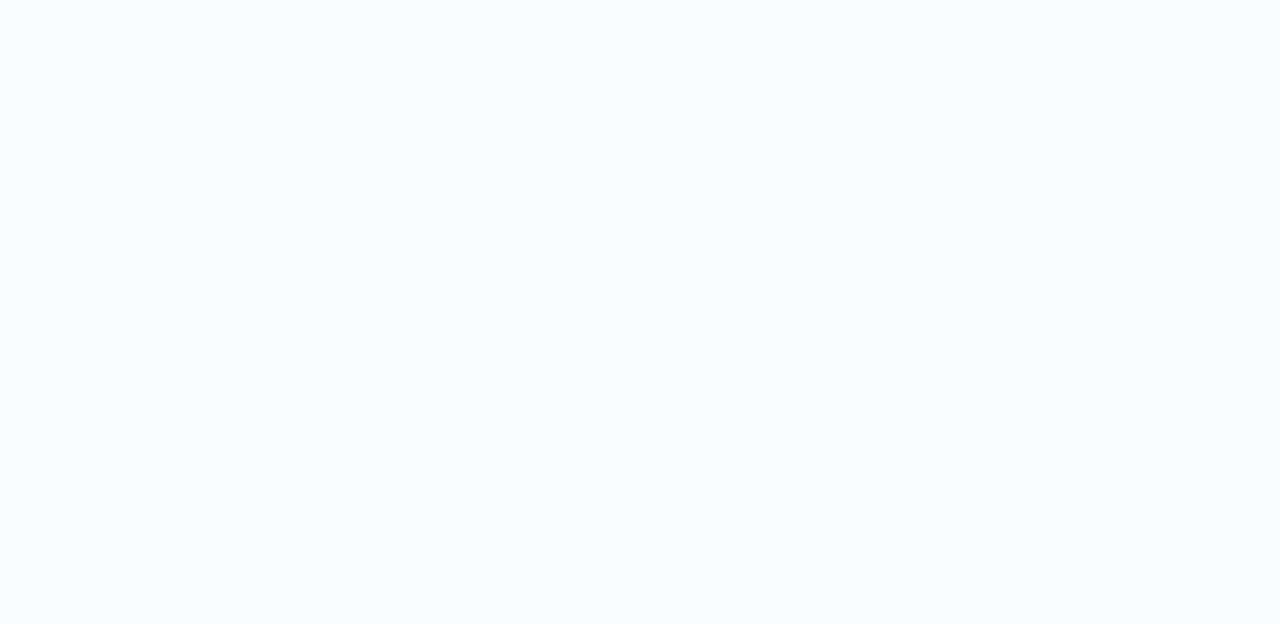
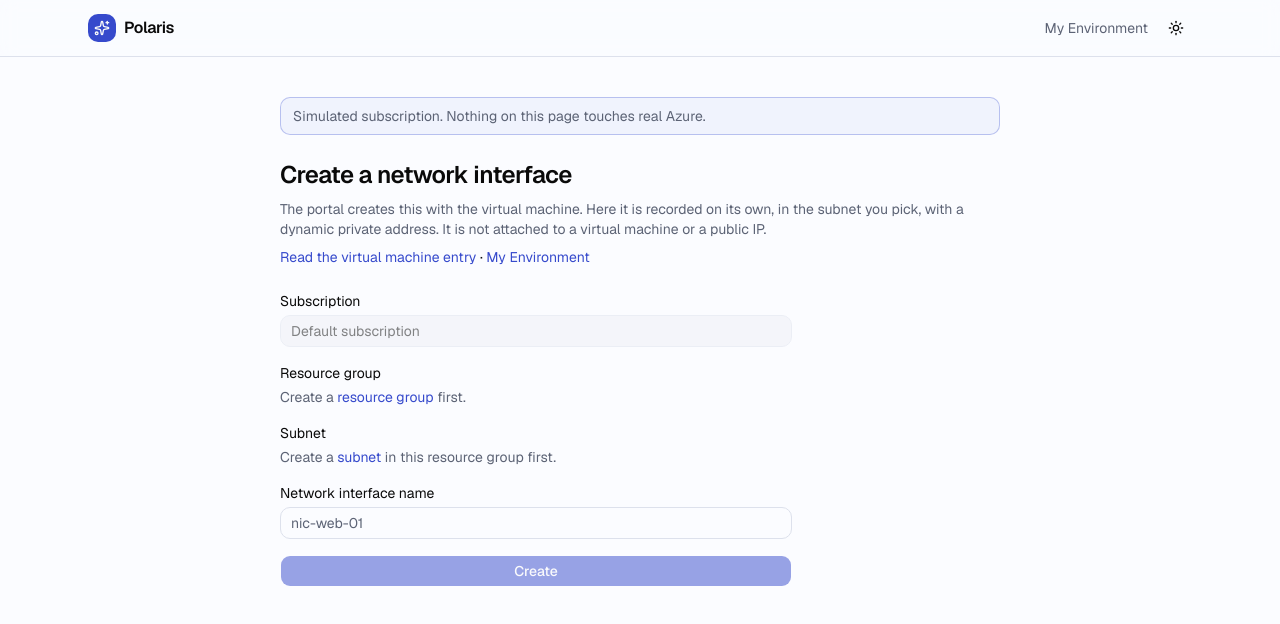
Before and after one commit to jasrmg/Polaris, a Next.js app: page /sandbox/network-interface/ in a window 1280 px wide. Before the commit this address had no page. Shown: the top 624 px of the page. Built offline with nearby package versions, Linux system fonts and the light colour scheme.

Commit message:
feat: add create forms for a public IP, nsg and nic

```diff
--- a/src/app/sandbox/[slug]/page.tsx
+++ b/src/app/sandbox/[slug]/page.tsx
@@ -14,6 +14,9 @@ export async function generateMetadata({
   params,
 }: PageProps<"/sandbox/[slug]">): Promise<Metadata> {
   const { slug } = await params;
+  if (slug === "network-interface") {
+    return { title: "Create a network interface", description: "Simulated. Nothing here touches real Azure." };
+  }
   const resource = isTrySlug(slug) ? getResource(slug) : undefined;
   if (!resource) return {};
   return { title: `Create ${resource.name}`, description: "Simulated. Nothing here touches real Azure." };
--- a/src/components/resource-detail.tsx
+++ b/src/components/resource-detail.tsx
@@ -180,7 +180,7 @@ export function ResourceDetail({ resource, onOpenResource }: ResourceDetailProps
                 Try it
               </Button>
               <span className="text-xs text-muted-foreground">
-                Try it is on for a resource group, virtual network, subnet, virtual machine, and storage account.
+                Try it is on for a resource group, virtual network, subnet, public IP address, network security group, network interface, virtual machine, and storage account.
               </span>
             </>
           )}
--- a/src/components/sandbox/create-view.tsx
+++ b/src/components/sandbox/create-view.tsx
@@ -16,10 +16,26 @@ const fieldClass = "grid gap-1 text-sm";
 const selectClass =
   "h-8 w-full rounded-lg border border-input bg-transparent px-2.5 text-sm outline-none focus-visible:border-ring focus-visible:ring-3 focus-visible:ring-ring/50";
 
+function nameLabel(slug: TrySlug): string {
+  if (slug === "resource-group") return "Resource group name";
+  if (slug === "virtual-machine") return "Virtual machine name";
+  if (slug === "network-interface") return "Network interface name";
+  return "Name";
+}
+
+function subnetOptionLabel(id: string, name: string): string {
+  const parts = id.split("/");
+  const vnet = parts[parts.indexOf("virtualNetworks") + 1];
+  return vnet ? `${vnet} / ${name}` : name;
+}
+
 const NAME_PLACEHOLDER: Record<TrySlug, string> = {
   "resource-group": "rg-polaris-demo",
   "virtual-network": "vnet-sea",
   subnet: "snet-app",
+  "public-ip-address": "pip-web-01",
+  "network-security-group": "nsg-web",
+  "network-interface": "nic-web-01",
   "virtual-machine": "vm-web-01",
   "storage-account": "stpolarisdemo001",
 };
@@ -37,9 +53,21 @@ const COPY: Record<TrySlug, { title: string; lead: string }> = {
     title: "Create a subnet",
     lead: "The portal asks for a name, a starting address, and a size. Enter them here as one prefix, such as 10.0.1.0/24.",
   },
+  "public-ip-address": {
+    title: "Create a public IP address",
+    lead: "The portal asks for a resource group, a region, a name, and the Standard SKU. This slice records Standard and Static. It does not attach the address to a network interface.",
+  },
+  "network-security-group": {
+    title: "Create a network security group",
+    lead: "The portal's create page asks for a resource group, a name, and a region. Inbound rules and associating a subnet come after that, and this slice does not record them.",
+  },
+  "network-interface": {
+    title: "Create a network interface",
+    lead: "The portal creates this with the virtual machine. Here it is recorded on its own, in the subnet you pick, with a dynamic private address. It is not attached to a virtual machine or a public IP.",
+  },
   "virtual-machine": {
     title: "Create a virtual machine",
-    lead: "The portal asks for a resource group, a name, a region, and an image. This slice records the VM and its power state. It does not create a network interface, a disk, or an administrator key.",
+    lead: "The portal asks for a resource group, a name, a region, and an image. This slice records the VM and its power state. It does not attach a network interface, a disk, or an administrator key.",
   },
   "storage-account": {
     title: "Create a storage account",
@@ -58,6 +86,8 @@ export function CreateView({ slug }: { slug: TrySlug }) {
   const [group, setGroup] = useState("");
   const [address, setAddress] = useState(slug === "subnet" ? "10.0.1.0/24" : "10.0.0.0/16");
   const [os, setOs] = useState<"Linux" | "Windows">("Linux");
+  const [dnsLabel, setDnsLabel] = useState("");
+  const [subnetId, setSubnetId] = useState("");
 
   const groups = useMemo(
     () => (session.world ? Object.values(session.world.resourceGroups).sort((a, b) => a.name.localeCompare(b.name)) : []),
@@ -74,6 +104,15 @@ export function CreateView({ slug }: { slug: TrySlug }) {
   }, [session.world, selectedGroup]);
   const [vnet, setVnet] = useState("");
   const selectedVnet = vnet || vnets[0]?.name || "";
+  const subnets = useMemo(() => {
+    if (!session.world) return [];
+    return Object.values(session.world.resources).filter(
+      (resource) =>
+        resource.type.toLowerCase() === "microsoft.network/virtualnetworks/subnets" &&
+        resource.resourceGroup.toLowerCase() === selectedGroup.toLowerCase(),
+    );
+  }, [session.world, selectedGroup]);
+  const selectedSubnet = subnets.find((item) => item.id === subnetId) ?? subnets[0];
 
   if (!session.ready) {
     return <p className="text-sm text-muted-foreground">Loading the simulated subscription…</p>;
@@ -91,6 +130,7 @@ export function CreateView({ slug }: { slug: TrySlug }) {
   const needsGroup = slug !== "resource-group";
   const missingGroup = needsGroup && groups.length === 0;
   const missingVnet = slug === "subnet" && vnets.length === 0;
+  const missingSubnet = slug === "network-interface" && subnets.length === 0;
 
   async function onSubmit(event: FormEvent) {
     event.preventDefault();
@@ -118,6 +158,55 @@ export function CreateView({ slug }: { slug: TrySlug }) {
           parentName: selectedVnet,
           location: parent?.location ?? location,
           properties: { addressPrefix: address.trim() },
+        });
+      }
+      if (slug === "public-ip-address") {
+        const label = dnsLabel.trim();
+        return engine.createResource(world, {
+          armType: "Microsoft.Network/publicIPAddresses",
+          name: name.trim(),
+          resourceGroup: selectedGroup,
+          location,
+          sku: { name: "Standard" },
+          properties: {
+            publicIPAllocationMethod: "Static",
+            publicIPAddressVersion: "IPv4",
+            ...(label ? { dnsSettings: { domainNameLabel: label } } : {}),
+          },
+        });
+      }
+      if (slug === "network-security-group") {
+        return engine.createResource(world, {
+          armType: "Microsoft.Network/networkSecurityGroups",
+          name: name.trim(),
+          resourceGroup: selectedGroup,
+          location,
+        });
+      }
+      if (slug === "network-interface") {
+        if (!selectedSubnet) {
+          return {
+            ok: false,
+            trace: [],
+            error: { code: "SubnetRequired", message: "Choose a subnet first.", step: "validate" },
+          };
+        }
+        return engine.createResource(world, {
+          armType: "Microsoft.Network/networkInterfaces",
+          name: name.trim(),
+          resourceGroup: selectedGroup,
+          location: selectedSubnet.location,
+          properties: {
+            ipConfigurations: [
+              {
+                name: "ipconfig1",
+                properties: {
+                  privateIPAllocationMethod: "Dynamic",
+                  subnet: { id: selectedSubnet.id },
+                },
+              },
+            ],
+          },
         });
       }
       if (slug === "virtual-machine") {
@@ -154,8 +243,8 @@ export function CreateView({ slug }: { slug: TrySlug }) {
         <h1 className="text-2xl font-semibold tracking-tight">{copy.title}</h1>
         <p className="mt-2 text-sm text-muted-foreground">{copy.lead}</p>
         <p className="mt-2 text-sm">
-          <Link href={resourcePath(slug)} className="text-primary underline-offset-4 hover:underline">
-            Read the catalog entry
+          <Link href={resourcePath(slug === "network-interface" ? "virtual-machine" : slug)} className="text-primary underline-offset-4 hover:underline">
+            {slug === "network-interface" ? "Read the virtual machine entry" : "Read the catalog entry"}
           </Link>
           {" · "}
           <Link href={sandboxHomePath()} className="text-primary underline-offset-4 hover:underline">
@@ -176,7 +265,7 @@ export function CreateView({ slug }: { slug: TrySlug }) {
                 Create a <Link href="/sandbox/resource-group/" className="text-primary underline-offset-4 hover:underline">resource group</Link> first.
               </span>
             ) : (
-              <select className={selectClass} value={selectedGroup} onChange={(event) => { setGroup(event.target.value); setVnet(""); }}>
+              <select className={selectClass} value={selectedGroup} onChange={(event) => { setGroup(event.target.value); setVnet(""); setSubnetId(""); }}>
                 {groups.map((item) => (
                   <option key={item.id} value={item.name}>{item.name}</option>
                 ))}
@@ -200,8 +289,28 @@ export function CreateView({ slug }: { slug: TrySlug }) {
             )}
           </label>
         )}
+        {slug === "network-interface" && (
+          <label className={fieldClass}>
+            Subnet
+            {subnets.length === 0 ? (
+              <span className="text-muted-foreground">
+                Create a <Link href="/sandbox/subnet/" className="text-primary underline-offset-4 hover:underline">subnet</Link> in this resource group first.
+              </span>
+            ) : (
+              <select
+                className={selectClass}
+                value={selectedSubnet?.id ?? ""}
+                onChange={(event) => setSubnetId(event.target.value)}
+              >
+                {subnets.map((item) => (
+                  <option key={item.id} value={item.id}>{subnetOptionLabel(item.id, item.name)}</option>
+                ))}
+              </select>
+            )}
+          </label>
+        )}
         <label className={fieldClass}>
-          {slug === "resource-group" ? "Resource group name" : slug === "virtual-machine" ? "Virtual machine name" : "Name"}
+          {nameLabel(slug)}
           <Input
             value={name}
             onChange={(event) => setName(event.target.value)}
@@ -210,7 +319,7 @@ export function CreateView({ slug }: { slug: TrySlug }) {
             placeholder={NAME_PLACEHOLDER[slug]}
           />
         </label>
-        {slug !== "subnet" && (
+        {slug !== "subnet" && slug !== "network-interface" && (
           <label className={fieldClass}>
             Region
             <select className={selectClass} value={location} onChange={(event) => setLocation(event.target.value)}>
@@ -235,6 +344,16 @@ export function CreateView({ slug }: { slug: TrySlug }) {
             </select>
           </label>
         )}
+        {slug === "public-ip-address" && (
+          <label className={fieldClass}>
+            DNS name label
+            <Input value={dnsLabel} onChange={(event) => setDnsLabel(event.target.value)} autoComplete="off" placeholder="polaris-web-01" />
+            <span className="text-muted-foreground">Optional. The sandbox only checks that the label is free in this region.</span>
+          </label>
+        )}
+        {slug === "public-ip-address" && (
+          <p className="text-sm text-muted-foreground">SKU Standard, assignment Static. Recorded only. The portal also asks for a tier and an availability zone.</p>
+        )}
         {slug === "storage-account" && (
           <p className="text-sm text-muted-foreground">Performance Standard, redundancy LRS. Recorded only.</p>
         )}
@@ -249,7 +368,7 @@ export function CreateView({ slug }: { slug: TrySlug }) {
             )}
           </div>
         )}
-        <Button type="submit" disabled={pending || missingGroup || missingVnet || !name.trim()}>
+        <Button type="submit" disabled={pending || missingGroup || missingVnet || missingSubnet || !name.trim() || (slug === "network-interface" && !selectedSubnet)}>
           {pending ? "Creating…" : "Create"}
         </Button>
       </form>
--- a/src/components/sandbox/environment-view.tsx
+++ b/src/components/sandbox/environment-view.tsx
@@ -13,6 +13,9 @@ const CREATE_LINKS: { slug: TrySlug; label: string }[] = [
   { slug: "resource-group", label: "Resource group" },
   { slug: "virtual-network", label: "Virtual network" },
   { slug: "subnet", label: "Subnet" },
+  { slug: "public-ip-address", label: "Public IP address" },
+  { slug: "network-security-group", label: "Network security group" },
+  { slug: "network-interface", label: "Network interface" },
   { slug: "virtual-machine", label: "Virtual machine" },
   { slug: "storage-account", label: "Storage account" },
 ];
@@ -198,7 +201,7 @@ export function EnvironmentView() {
         Try it in this slice: {TRY_SLUGS.map((slug, index) => (
           <span key={slug}>
             {index > 0 ? ", " : ""}
-            <Link href={resourcePath(slug)} className="underline-offset-4 hover:underline">{slug}</Link>
+            <Link href={slug === "network-interface" ? sandboxCreatePath(slug) : resourcePath(slug)} className="underline-offset-4 hover:underline">{slug}</Link>
           </span>
         ))}
         . Other catalog entries stay documentation until their forms are added.
--- a/src/lib/sandbox-path.ts
+++ b/src/lib/sandbox-path.ts
@@ -3,6 +3,9 @@ export const TRY_SLUGS = [
   "resource-group",
   "virtual-network",
   "subnet",
+  "public-ip-address",
+  "network-security-group",
+  "network-interface",
   "virtual-machine",
   "storage-account",
 ] as const;
```
Also changed, not shown: 3 other files (tests, documents, lock files or other folders).
